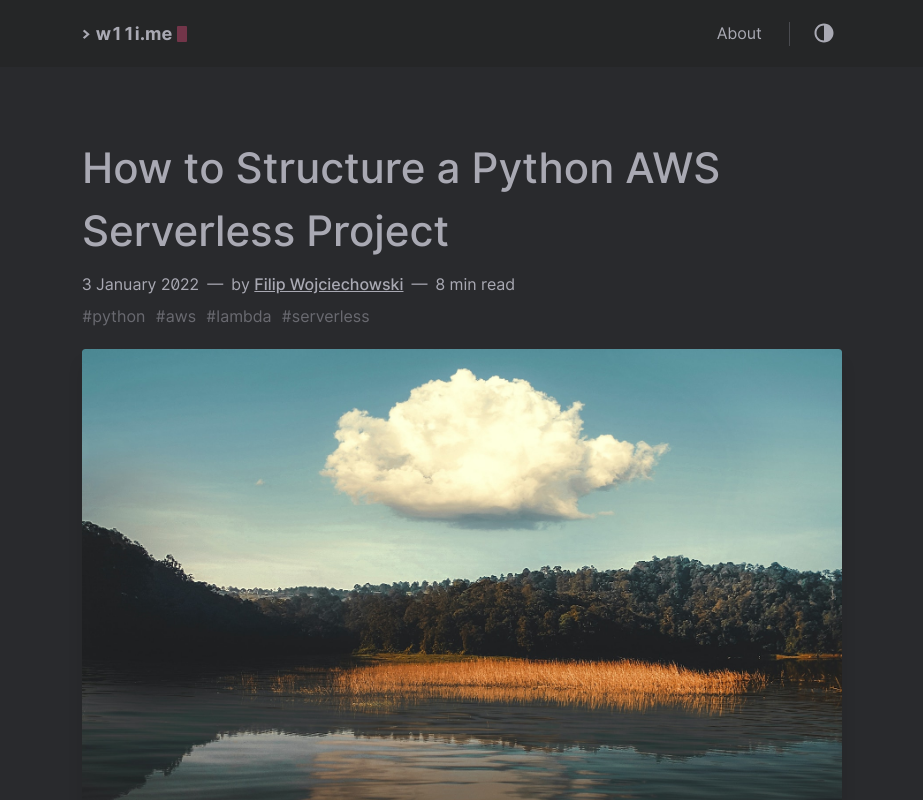
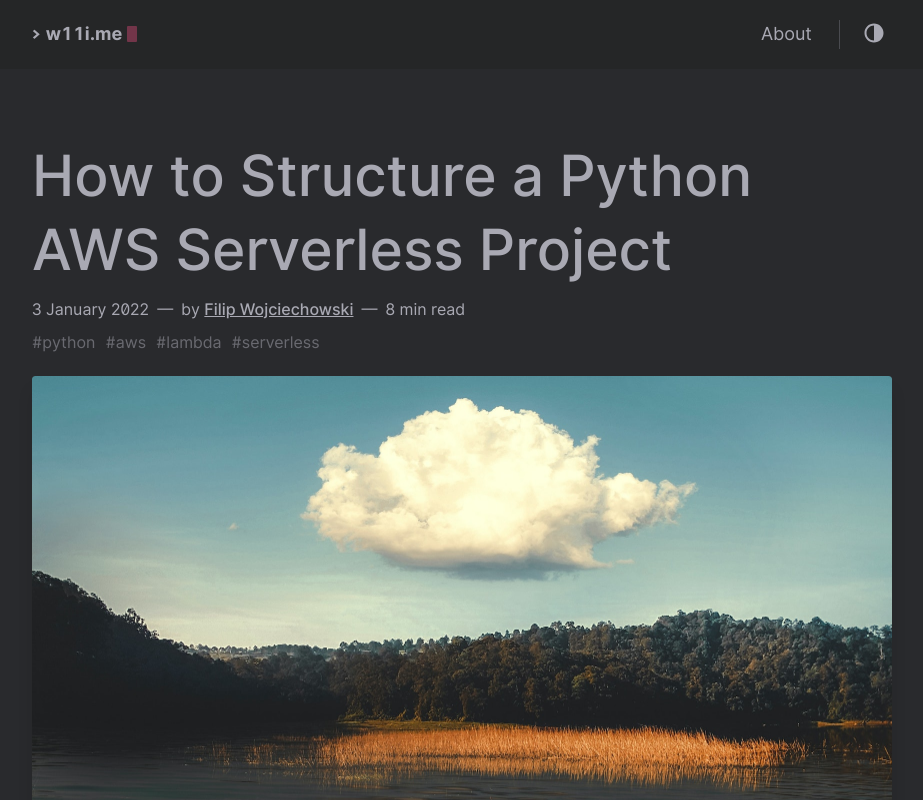
Before and after one commit to fwojciec/w11i.me, a Next.js app: page / in a window 1280 px wide. Shown: the top 800 px of the page, without its empty margins (178-1101 px from the left). Built offline with nearby package versions, Linux system fonts and the light colour scheme.

Commit message:
typography updates

```diff
--- a/src/components/PostDateAndAuthor.tsx
+++ b/src/components/PostDateAndAuthor.tsx
@@ -19,7 +19,7 @@ const PostDateAndAuthor: React.FC<Props> = ({
     <div className={styles.root}>
       <span>{formatDate(date)}</span>
       <div className={styles.writtenBy}>
-        <span className={styles.hyphen}>—</span>
+        <span className={styles.hyphenBefore}>—</span>
         <span>by&nbsp;</span>
         {twitterProfile ? (
           <a className={styles.author} href={twitterProfile}>
@@ -28,7 +28,7 @@ const PostDateAndAuthor: React.FC<Props> = ({
         ) : (
           <span className={styles.author}>{author}</span>
         )}
-        <span className={styles.hyphen}>—</span>
+        <span className={styles.hyphenAfter}>—</span>
         <span>{readingTime} min read</span>
       </div>
     </div>
--- a/src/lib/posts.ts
+++ b/src/lib/posts.ts
@@ -62,7 +62,7 @@ let allPostsData: Array<{
   content: string
 }> | null = null
 
-interface CustomFileReader {
+export interface CustomFileReader {
   readdir: (path: string) => Promise<string[]>
   readFile: (path: string, encoding: string) => Promise<string>
 }
--- a/src/styles/PostDateAndTitle.module.css
+++ b/src/styles/PostDateAndTitle.module.css
@@ -8,22 +8,33 @@
   .root {
     flex-direction: column;
     align-items: flex-start;
+    font-size: var(--font-size-sm);
   }
 }
 
-.hyphen {
+.hyphenBefore {
+  margin: 0 0.5em;
+}
+
+.hyphenAfter {
   margin: 0 0.5em;
 }
 
 @media (max-width: 684px) {
-  .hyphen {
+  .hyphenBefore {
     display: none;
+  }
+
+  /* Keep the hyphen between author and reading time on mobile */
+  .hyphenAfter {
+    margin: 0 0.5em;
   }
 }
 
 .writtenBy {
   display: inline-flex;
   align-items: center;
+  flex-wrap: wrap;
 }
 
 .author {
--- a/src/styles/_base.css
+++ b/src/styles/_base.css
@@ -20,9 +20,9 @@ body {
     Helvetica,
     Arial,
     sans-serif;
-  font-size: 1rem;
+  font-size: var(--font-size-base);
   font-weight: 400;
-  line-height: var(--line-height);
+  line-height: var(--line-height-base);
   background-color: var(--color-background);
   color: var(--color-text);
   text-rendering: optimizeLegibility;
@@ -40,44 +40,46 @@ h5,
 h6 {
   display: flex;
   align-items: center;
-  line-height: var(--line-height);
+  line-height: var(--line-height-heading);
   font-weight: 600;
-  margin-top: 1.5em;
-  margin-bottom: 0.5em;
+  margin-top: var(--space-2xl);
+  margin-bottom: var(--space-md);
 }
 
 h1 {
-  font-size: 2.625rem;
-  margin-top: 1em;
+  font-size: var(--font-size-3xl);
+  margin-top: var(--space-xl);
 }
 
 h2 {
-  font-size: 1.625rem;
+  font-size: var(--font-size-2xl);
 }
 
 h3 {
-  font-size: 1.375rem;
+  font-size: var(--font-size-xl);
 }
 
 h4 {
-  font-size: 1.125rem;
+  font-size: var(--font-size-lg);
+}
+
+h5 {
+  font-size: var(--font-size-md);
+}
+
+h6 {
+  font-size: var(--font-size-sm);
+  font-weight: 700;
 }
 
 @media (max-width: 684px) {
-  h1 {
-    font-size: 2rem;
+  :root {
+    --font-size-base: 1rem; /* 16px on mobile */
+    --type-scale-ratio: 1.25; /* Smaller ratio for mobile */
   }
 
-  h2 {
-    font-size: 1.4rem;
-  }
-
-  h3 {
-    font-size: 1.15rem;
-  }
-
-  h4 {
-    font-size: 1.125rem;
+  h1 {
+    margin-top: var(--space-lg);
   }
 }
 
@@ -123,8 +125,8 @@ figure.right {
 }
 
 figcaption {
-  font-size: 14px;
-  margin-top: 5px;
+  font-size: var(--font-size-sm);
+  margin-top: var(--space-sm);
   opacity: 0.8;
 }
 
@@ -151,18 +153,19 @@ code {
   font-feature-settings: normal;
   font-weight: normal;
   background: var(--color-background-secondary);
-  padding: 1px 4px;
-  margin: 0 2px;
+  padding: var(--space-xs) var(--space-sm);
+  margin: 0 var(--space-xs);
   border-radius: 3px;
-  font-size: 1rem;
+  font-size: var(--font-size-md);
 }
 
 pre {
   background: var(--color-background-secondary);
-  padding: 20px;
+  padding: var(--space-lg);
   border-radius: 3px;
-  font-size: 0.9rem;
+  font-size: var(--font-size-md);
   overflow: auto;
+  line-height: var(--line-height-base);
 }
 
 @media (max-width: 684px) {
@@ -177,7 +180,7 @@ pre code {
   color: var(--color-text);
   margin: 0;
   padding: 0;
-  font-size: 0.9rem;
+  font-size: var(--font-size-md);
 }
 
 /* Override for syntax highlighter fallback */
@@ -187,14 +190,15 @@ pre code {
 
 blockquote {
   border-left: 2px solid;
-  margin: 40px 0;
-  padding: 10px 20px;
+  margin: var(--space-2xl) 0;
+  padding: var(--space-md) var(--space-lg);
+  font-style: italic;
 }
 
 @media (max-width: 684px) {
   blockquote {
-    margin: 10px 0;
-    padding: 10px;
+    margin: var(--space-lg) 0;
+    padding: var(--space-md);
   }
 }
 
@@ -210,7 +214,7 @@ table {
   table-layout: fixed;
   border-collapse: collapse;
   width: 100%;
-  margin: 40px 0;
+  margin: var(--space-2xl) 0;
   border-radius: 3px;
 }
 
@@ -218,7 +222,7 @@ table,
 th,
 td {
   border: 1px solid var(--color-text);
-  padding: 10px;
+  padding: var(--space-md);
 }
 
 th {
@@ -227,19 +231,24 @@ th {
 
 ul,
 ol {
-  margin-left: 40px;
+  margin-left: var(--space-2xl);
   padding: 0;
 }
 
 @media (max-width: 684px) {
   ul,
   ol {
-    margin-left: 30px;
+    margin-left: var(--space-xl);
   }
 }
 
 li {
-  margin-bottom: 10px;
+  margin-bottom: var(--space-sm);
+}
+
+p {
+  margin-bottom: var(--space-lg);
+  line-height: var(--line-height-base);
 }
 
 ol ol {
--- a/src/styles/_vars.css
+++ b/src/styles/_vars.css
@@ -7,10 +7,48 @@
   --color-text-secondary: #999;
   --color-border: #dcdcdc;
 
-  /* Sizes */
-  --content-width: 800px;
-  --tablet-content-width: 660px;
-  --line-height: 1.5;
+  /* Typography Scale */
+  --font-size-base: 1.125rem; /* 18px - optimal for reading */
+  --type-scale-ratio: 1.333; /* Perfect fourth - harmonious scaling */
+  --line-height-base: 1.6; /* Optimal for readability */
+  --line-height-heading: 1.3; /* Tighter for headings */
+
+  /* Calculated font sizes using modular scale */
+  --font-size-xs: calc(
+    var(--font-size-base) / var(--type-scale-ratio) / var(--type-scale-ratio)
+  ); /* ~0.63rem */
+  --font-size-sm: calc(
+    var(--font-size-base) / var(--type-scale-ratio)
+  ); /* ~0.84rem */
+  --font-size-md: var(--font-size-base); /* 1.125rem */
+  --font-size-lg: calc(
+    var(--font-size-base) * var(--type-scale-ratio)
+  ); /* ~1.5rem */
+  --font-size-xl: calc(
+    var(--font-size-base) * var(--type-scale-ratio) * var(--type-scale-ratio)
+  ); /* ~2rem */
+  --font-size-2xl: calc(
+    var(--font-size-base) * var(--type-scale-ratio) * var(--type-scale-ratio) *
+      var(--type-scale-ratio)
+  ); /* ~2.67rem */
+  --font-size-3xl: calc(
+    var(--font-size-base) * var(--type-scale-ratio) * var(--type-scale-ratio) *
+      var(--type-scale-ratio) * var(--type-scale-ratio)
+  ); /* ~3.56rem */
+
+  /* Spacing scale based on 4px grid */
+  --space-xs: 0.25rem; /* 4px */
+  --space-sm: 0.5rem; /* 8px */
+  --space-md: 1rem; /* 16px */
+  --space-lg: 1.5rem; /* 24px */
+  --space-xl: 2rem; /* 32px */
+  --space-2xl: 3rem; /* 48px */
+  --space-3xl: 4rem; /* 64px */
+
+  /* Layout - adjusted for 18px base font to maintain optimal reading width */
+  --content-width: 900px; /* ~60-65 characters per line at 18px */
+  --tablet-content-width: 740px;
+  --line-height: var(--line-height-base);
 
   /* Breakpoints */
   --phone-width: 684px;
```
